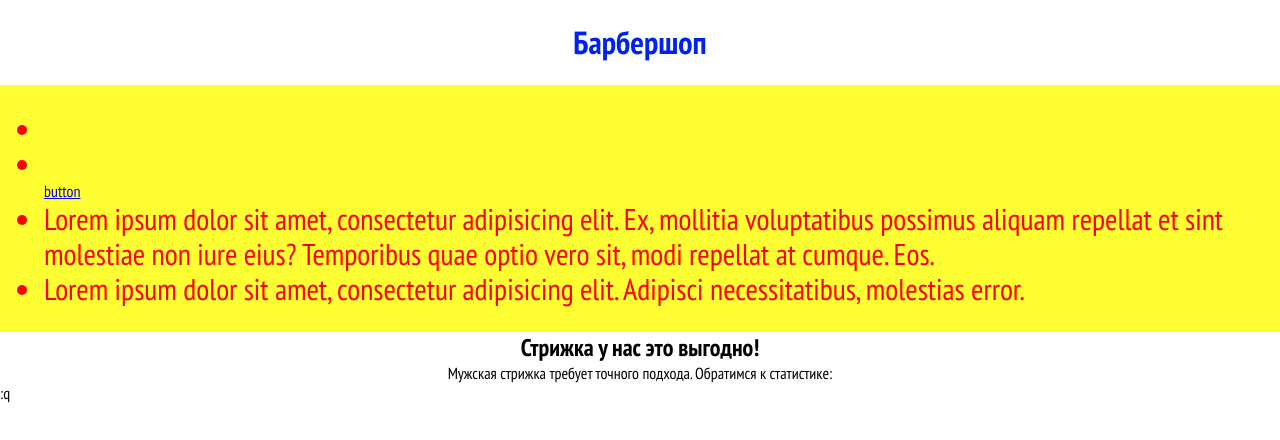
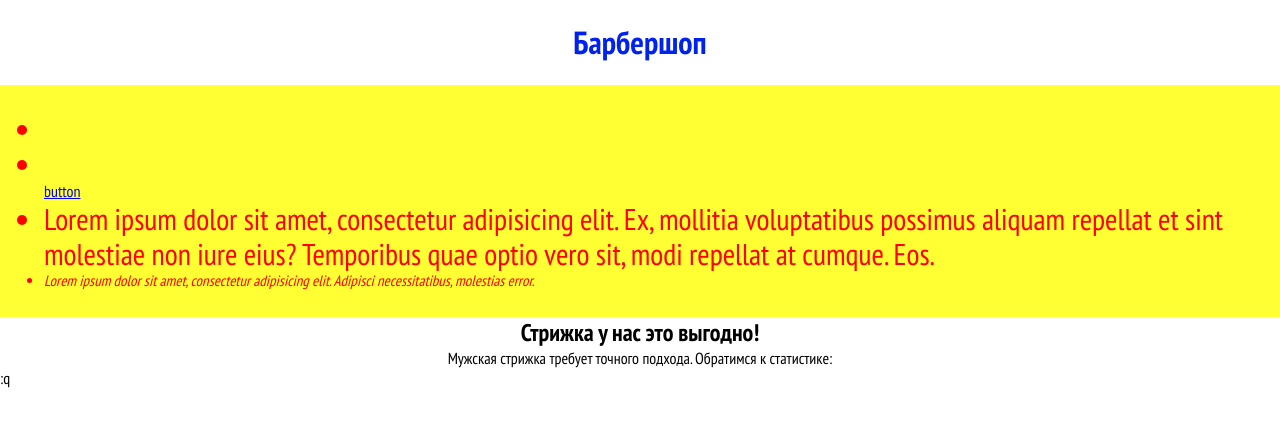
Before and after one commit to InsaneMax/barbershop-responsive, a website: page index.html in a window 1280 px wide. Drawn offline with nearby package versions, Linux system fonts and the light colour scheme; files that its build step writes are made by us from their sources.

Commit message:
add main-nav from work mashine)

```diff
--- a/less/blocks/main-nav.less
+++ b/less/blocks/main-nav.less
@@ -11,3 +11,9 @@
    font-size: 30px;
    line-height: 35px;
 }
+
+.main-nav__item:last-child {
+  font-size: 15px;
+  line-height: 20px;
+  font-style: italic;
+}
```
